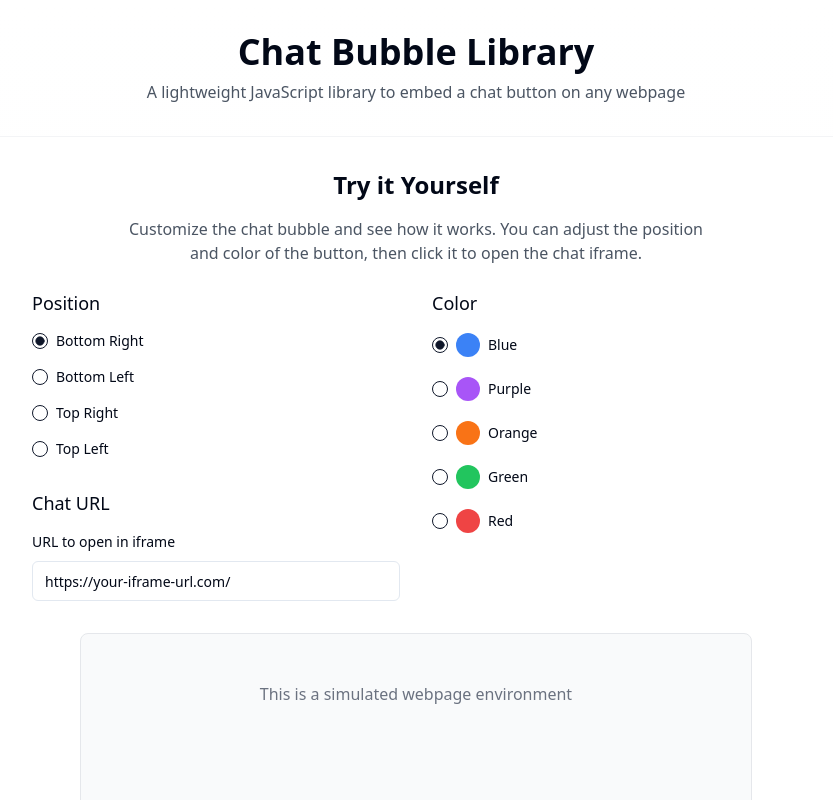
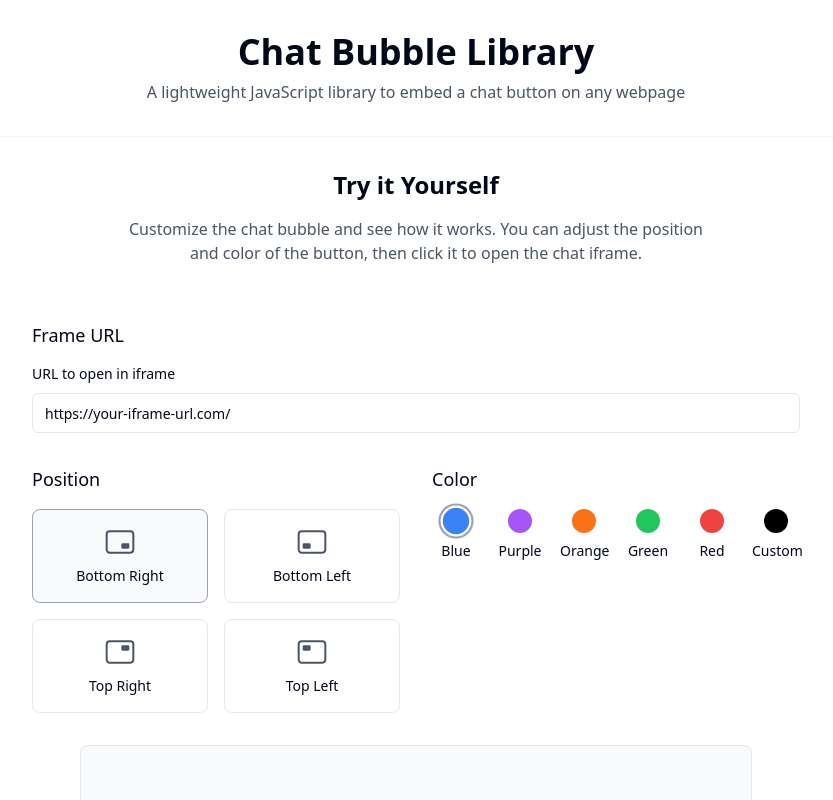
Before and after one commit to zvizvi/chat-bubble-iframe, a React (Vite) app: page / in a window 1280 px wide. Shown: the top 800 px of the page, without its empty margins (224-1057 px from the left). Built offline with nearby package versions, Linux system fonts and the light colour scheme.

Commit message:
Page style

```diff
--- a/src/components/ChatBubbleDemo.tsx
+++ b/src/components/ChatBubbleDemo.tsx
@@ -46,13 +46,60 @@ const ChatBubbleDemo = () => {
   const buttonPositionStyle = getPositionStyles(buttonPosition);
   const chatPositionStyle = getChatContainerPosition(buttonPosition);
 
-  // Color options
+  // Color options with hover colors
   const colorOptions = [
-    { value: "#3b82f6", label: "Blue", bgClass: "bg-blue-500" },
-    { value: "#8B5CF6", label: "Purple", bgClass: "bg-purple-500" },
-    { value: "#F97316", label: "Orange", bgClass: "bg-orange-500" },
-    { value: "#10B981", label: "Green", bgClass: "bg-green-500" },
-    { value: "#F43F5E", label: "Red", bgClass: "bg-red-500" },
+    { value: "#3b82f6", label: "Blue", bgClass: "bg-blue-500", hoverClass: "hover:ring-blue-300" },
+    { value: "#8B5CF6", label: "Purple", bgClass: "bg-purple-500", hoverClass: "hover:ring-purple-300" },
+    { value: "#F97316", label: "Orange", bgClass: "bg-orange-500", hoverClass: "hover:ring-orange-300" },
+    { value: "#10B981", label: "Green", bgClass: "bg-green-500", hoverClass: "hover:ring-green-300" },
+    { value: "#F43F5E", label: "Red", bgClass: "bg-red-500", hoverClass: "hover:ring-red-300" },
+    { value: "custom", label: "Custom", bgClass: "", hoverClass: "hover:ring-gray-300" },
+  ];
+
+  const [customColor, setCustomColor] = useState("#000000");
+
+  // Position options with SVG icons
+  const positionOptions = [
+    {
+      value: "bottom-right",
+      label: "Bottom Right",
+      icon: (
+        <svg className="w-8 h-8" viewBox="0 0 24 24" strokeWidth="1.5" fill="none">
+          <path d="M2 17.7143V6.28571C2 5.02335 2.99492 4 4.22222 4H19.7778C21.0051 4 22 5.02335 22 6.28571V17.7143C22 18.9767 21.0051 20 19.7778 20H4.22222C2.99492 20 2 18.9767 2 17.7143Z" stroke="currentColor" strokeWidth="1.5" />
+          <rect x="13" y="13" width="6" height="4" rx="1" fill="currentColor" />
+        </svg>
+      )
+    },
+    {
+      value: "bottom-left",
+      label: "Bottom Left",
+      icon: (
+        <svg className="w-8 h-8" viewBox="0 0 24 24" strokeWidth="1.5" fill="none">
+          <path d="M2 17.7143V6.28571C2 5.02335 2.99492 4 4.22222 4H19.7778C21.0051 4 22 5.02335 22 6.28571V17.7143C22 18.9767 21.0051 20 19.7778 20H4.22222C2.99492 20 2 18.9767 2 17.7143Z" stroke="currentColor" strokeWidth="1.5" />
+          <rect x="5" y="13" width="6" height="4" rx="1" fill="currentColor" />
+        </svg>
+      )
+    },
+    {
+      value: "top-right",
+      label: "Top Right",
+      icon: (
+        <svg className="w-8 h-8" viewBox="0 0 24 24" strokeWidth="1.5" fill="none">
+          <path d="M2 17.7143V6.28571C2 5.02335 2.99492 4 4.22222 4H19.7778C21.0051 4 22 5.02335 22 6.28571V17.7143C22 18.9767 21.0051 20 19.7778 20H4.22222C2.99492 20 2 18.9767 2 17.7143Z" stroke="currentColor" strokeWidth="1.5" />
+          <rect x="13" y="7" width="6" height="4" rx="1" fill="currentColor" />
+        </svg>
+      )
+    },
+    {
+      value: "top-left",
+      label: "Top Left",
+      icon: (
+        <svg className="w-8 h-8" viewBox="0 0 24 24" strokeWidth="1.5" fill="none">
+          <path d="M2 17.7143V6.28571C2 5.02335 2.99492 4 4.22222 4H19.7778C21.0051 4 22 5.02335 22 6.28571V17.7143C22 18.9767 21.0051 20 19.7778 20H4.22222C2.99492 20 2 18.9767 2 17.7143Z" stroke="currentColor" strokeWidth="1.5" />
+          <rect x="5" y="7" width="6" height="4" rx="1" fill="currentColor" />
+        </svg>
+      )
+    }
   ];
 
   return (
@@ -64,59 +111,122 @@ const ChatBubbleDemo = () => {
         </p>
 
         <div className="w-full max-w-3xl mb-8">
+          <div className="py-8">
+            <h3 className="text-lg font-medium mb-3">Frame URL</h3>
+            <div className="space-y-2">
+              <Label htmlFor="chat-url">URL to open in iframe</Label>
+              <Input
+                id="chat-url"
+                value={frameUrl}
+                onChange={(e) => setFrameUrl(e.target.value)}
+                placeholder="https://your-iframe-url.com/"
+                className="w-full"
+              />
+            </div>
+          </div>
+
           <div className="grid md:grid-cols-2 gap-8">
             <div className="space-y-4">
               <h3 className="text-lg font-medium">Position</h3>
               <RadioGroup
                 value={buttonPosition}
                 onValueChange={setButtonPosition}
-                className="flex flex-col space-y-3"
+                className="grid grid-cols-2 gap-4"
               >
-                <div className="flex items-center space-x-2">
-                  <RadioGroupItem value="bottom-right" id="bottom-right" />
-                  <Label htmlFor="bottom-right">Bottom Right</Label>
-                </div>
-                <div className="flex items-center space-x-2">
-                  <RadioGroupItem value="bottom-left" id="bottom-left" />
-                  <Label htmlFor="bottom-left">Bottom Left</Label>
-                </div>
-                <div className="flex items-center space-x-2">
-                  <RadioGroupItem value="top-right" id="top-right" />
-                  <Label htmlFor="top-right">Top Right</Label>
-                </div>
-                <div className="flex items-center space-x-2">
-                  <RadioGroupItem value="top-left" id="top-left" />
-                  <Label htmlFor="top-left">Top Left</Label>
-                </div>
+                {positionOptions.map((position) => (
+                  <div
+                    key={position.value}
+                    className={`relative p-4 border rounded-lg transition-all duration-200 ${buttonPosition === position.value ? 'border-gray-400 bg-gray-50' : 'border-gray-200 hover:border-gray-300'}`}
+                  >
+                    <RadioGroupItem
+                      value={position.value}
+                      id={position.value}
+                      className="sr-only"
+                    />
+                    <Label
+                      htmlFor={position.value}
+                      className="flex flex-col items-center cursor-pointer space-y-2"
+                    >
+                      <div className="text-gray-600">{position.icon}</div>
+                      <span className="text-sm font-medium">{position.label}</span>
+                    </Label>
+                  </div>
+                ))}
               </RadioGroup>
-
-              <div className="pt-4">
-                <h3 className="text-lg font-medium mb-3">Chat URL</h3>
-                <div className="space-y-2">
-                  <Label htmlFor="chat-url">URL to open in iframe</Label>
-                  <Input
-                    id="chat-url"
-                    value={frameUrl}
-                    onChange={(e) => setFrameUrl(e.target.value)}
-                    placeholder="https://your-iframe-url.com/"
-                    className="w-full"
-                  />
-                </div>
-              </div>
             </div>
 
             <div className="space-y-4">
               <h3 className="text-lg font-medium">Color</h3>
               <RadioGroup
-                value={buttonColor}
-                onValueChange={setButtonColor}
-                className="flex flex-col space-y-3"
+                value={Object.values(colorOptions).some(opt => opt.value !== 'custom' && opt.value === buttonColor) ? buttonColor : 'custom'}
+                onValueChange={(value) => {
+                  if (value === 'custom') {
+                    setButtonColor(customColor);
+                  } else {
+                    setButtonColor(value);
+                  }
+                }}
+                className="grid grid-cols-6 gap-4"
               >
                 {colorOptions.map((color) => (
-                  <div key={color.value} className="flex items-center space-x-2">
-                    <RadioGroupItem value={color.value} id={color.value} />
-                    <div className={`w-6 h-6 rounded-full ${color.bgClass} mr-2`}></div>
-                    <Label htmlFor={color.value}>{color.label}</Label>
+                  <div key={color.value} className="relative">
+                    <RadioGroupItem
+                      value={color.value}
+                      id={color.value}
+                      className="sr-only"
+                    />
+                    {color.value === 'custom' ? (
+                      <>
+                        <input
+                          type="color"
+                          id="custom-color-input"
+                          value={customColor}
+                          onChange={(e) => {
+                            setCustomColor(e.target.value);
+                            setButtonColor(e.target.value);
+                          }}
+                          className="sr-only"
+                        />
+                        <Label
+                          htmlFor="custom-color-input"
+                          className="cursor-pointer block text-center space-y-2"
+                          onClick={() => {
+                            document.getElementById('custom-color-input')?.click();
+                            setButtonColor(customColor);
+                          }}
+                        >
+                          <div
+                            className={`
+                              w-6 h-6 rounded-full mx-auto
+                              transition-all duration-200
+                              ring-2 ring-offset-2
+                              cursor-pointer
+                              ${!Object.values(colorOptions).some(opt => opt.value !== 'custom' && opt.value === buttonColor) ? 'ring-gray-400 scale-110' : 'ring-transparent'}
+                              ${color.hoverClass}
+                            `}
+                            style={{ backgroundColor: customColor }}
+                          />
+                          <span className="text-sm font-medium block">{color.label}</span>
+                        </Label>
+                      </>
+                    ) : (
+                      <Label
+                        htmlFor={color.value}
+                        className="cursor-pointer block text-center space-y-2"
+                      >
+                        <div
+                          className={`
+                            w-6 h-6 rounded-full mx-auto
+                            ${color.bgClass}
+                            transition-all duration-200
+                            ring-2 ring-offset-2
+                            ${buttonColor === color.value ? 'ring-gray-400 scale-110' : 'ring-transparent'}
+                            ${color.hoverClass}
+                          `}
+                        />
+                        <span className="text-sm font-medium block">{color.label}</span>
+                      </Label>
+                    )}
                   </div>
                 ))}
               </RadioGroup>
@@ -206,7 +316,7 @@ const ChatBubbleDemo = () => {
           <div className="bg-gray-50 p-4 rounded-md border border-gray-200 text-sm">
             <h4 className="font-semibold mb-2">Current Configuration:</h4>
             <pre className="bg-gray-800 text-gray-100 p-2 rounded-md overflow-x-auto">
-{`window.chatBubbleConfig = {
+              {`window.chatBubbleConfig = {
   frameUrl: '${frameUrl}',
   buttonColor: '${buttonColor}',
   buttonPosition: '${buttonPosition}',
--- a/src/components/ChatIframe.tsx
+++ b/src/components/ChatIframe.tsx
@@ -59,12 +59,12 @@ const ChatIframe = ({ url = "https://your-iframe-url.com/" }: ChatIframeProps) =
             </div>
           ))}
 
-          <div className="p-3 border-t border-gray-200 bg-white">
+          <div className="py-3 border-t border-gray-200 bg-white">
             <div className="flex">
               <input
                 type="text"
                 placeholder="Type a message..."
-                className="flex-1 border border-gray-300 rounded-l-md px-3 py-2 focus:outline-none focus:ring-2 focus:ring-blue-500"
+                className="flex-1 min-w-0 border border-gray-300 rounded-l-md px-3 py-2 focus:outline-none focus:ring-2 focus:ring-blue-500"
               />
               <Button className="rounded-l-none">Send</Button>
             </div>
```
